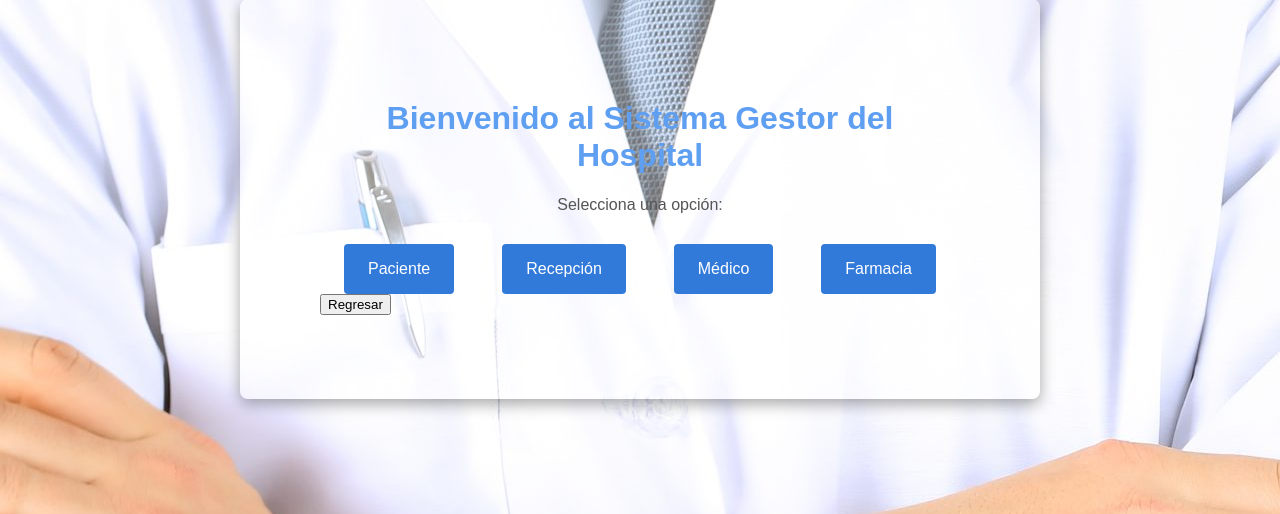
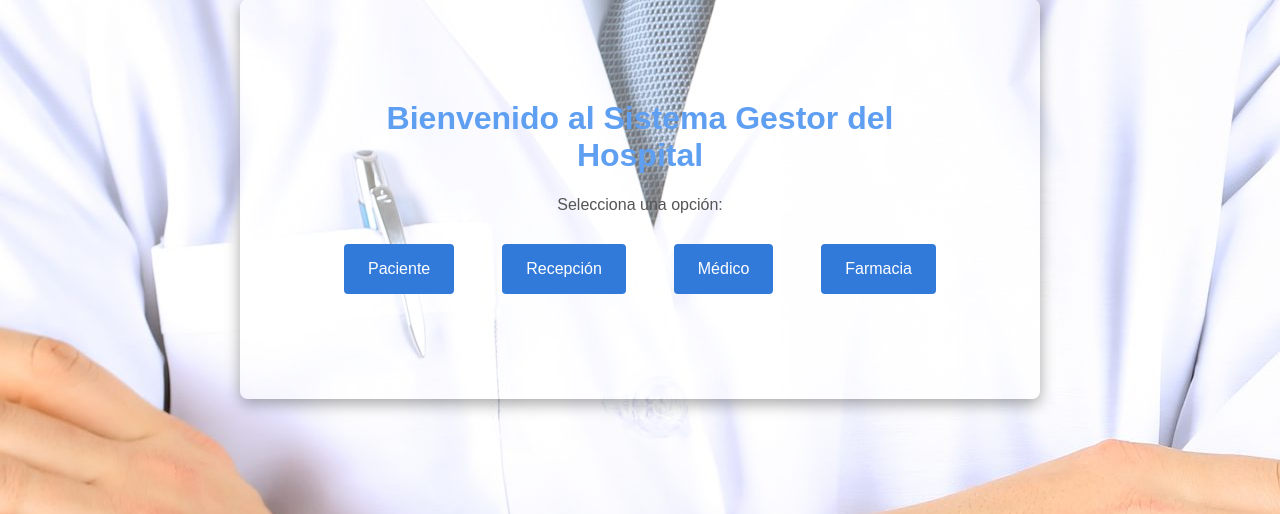
Before and after one commit to malsblack/DBSTEquipo6, a Flask app: page / in a window 1280 px wide. Shown: the part 241-755 px from the top of the page. Run offline with Flask 3, Linux system fonts and the light colour scheme.

Commit message:
delete button

```diff
--- a/PROYECTO/hospital_app/templates/index.html
+++ b/PROYECTO/hospital_app/templates/index.html
@@ -18,7 +18,6 @@
         <a href="{{ url_for('medico') }}" class="button">Médico</a>
         <a href="{{ url_for('farmacia') }}" class="button">Farmacia</a>
     </div>
-    <button class="boton-regresar" onclick="history.back()">Regresar</button>
 </div>
 
 </body>
```
